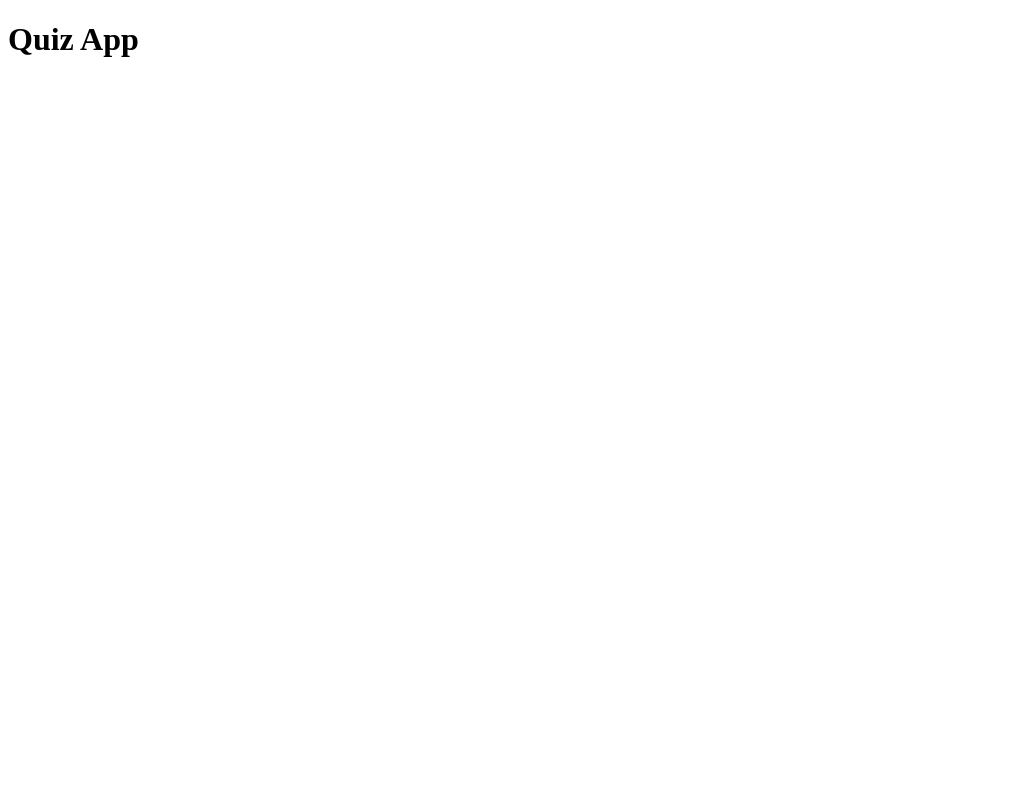
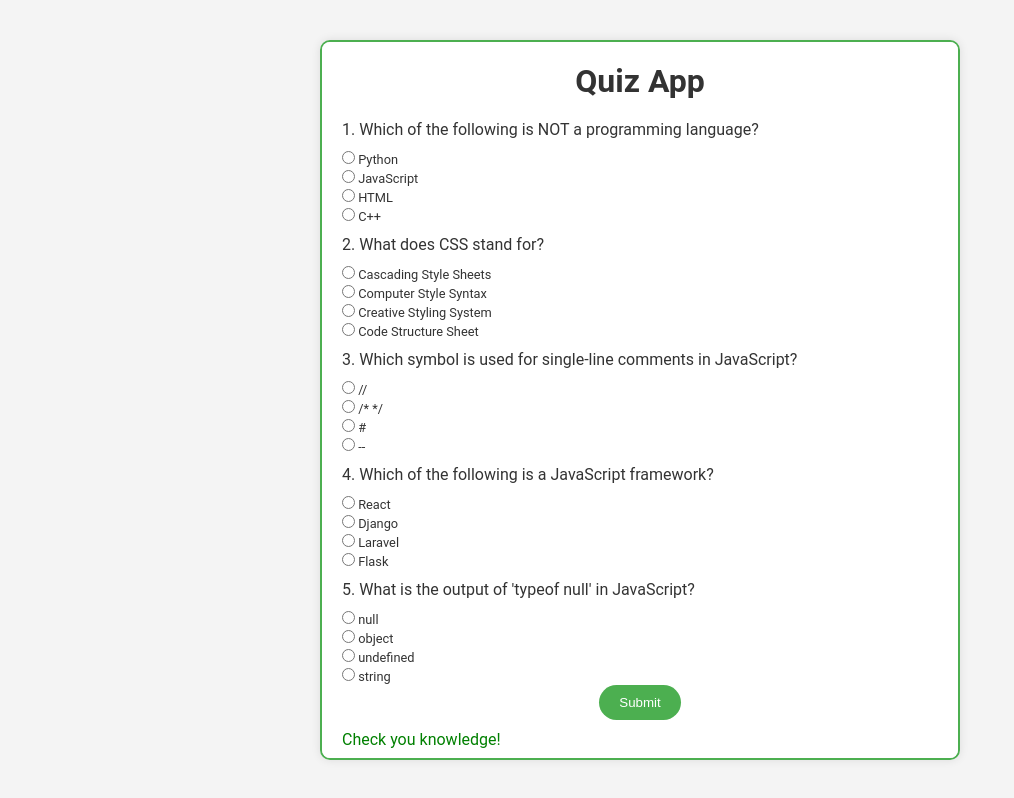
Before and after one commit to Ahiisivi/QuizApp, a plain HTML site: page index.html in a window 1280 px wide. Shown: the whole page, without its empty margins (0-1014 px from the left). Drawn offline with Linux system fonts and the light colour scheme.

Commit message:
Ready version 1

```diff
--- a/index.html
+++ b/index.html
@@ -3,10 +3,20 @@
   <head>
     <meta charset="UTF-8" />
     <meta name="viewport" content="width=device-width, initial-scale=1.0" />
-    <script src="script.js"></script>
+    <link rel="stylesheet" href="style.css" />
     <title>Document</title>
   </head>
+
   <body>
-    <h1>Quiz App</h1>
+    <main>
+      <div class="quiz-set">
+        <h1>Quiz App</h1>
+        <form action="" id="quiz">
+          <button id="submit-quiz">Submit</button>
+          <p id="results">Check you knowledge!</p>
+        </form>
+      </div>
+    </main>
+    <script src="script.js"></script>
   </body>
 </html>
--- /dev/null
+++ b/questions.json
@@ -0,0 +1,32 @@
+[
+    {
+      "question": "Which of the following is NOT a programming language?",
+      "options": ["Python", "JavaScript", "HTML", "C++"],
+      "answer": "HTML"
+    },
+    {
+      "question": "What does CSS stand for?",
+      "options": [
+        "Cascading Style Sheets",
+        "Computer Style Syntax",
+        "Creative Styling System",
+        "Code Structure Sheet"
+      ],
+      "answer": "Cascading Style Sheets"
+    },
+    {
+      "question": "Which symbol is used for single-line comments in JavaScript?",
+      "options": ["//", "/* */", "#", "--"],
+      "answer": "//"
+    },
+    {
+      "question": "Which of the following is a JavaScript framework?",
+      "options": ["React", "Django", "Laravel", "Flask"],
+      "answer": "React"
+    },
+    {
+      "question": "What is the output of 'typeof null' in JavaScript?",
+      "options": ["null", "object", "undefined", "string"],
+      "answer": "object"
+    }
+  ]
--- a/script.js
+++ b/script.js
@@ -1 +1,53 @@
-alert('Hello, World!');
+document.addEventListener("DOMContentLoaded", () => {
+    const quizForm = document.getElementById("quiz");
+    const submitButton = document.getElementById("submit-quiz");
+    const results = document.getElementById("results");
+
+    fetch("questions.json")
+      .then(response => response.json()) // Converts the response to a JavaScript object
+      .then(questions => {
+        questions.forEach((q, index) => {
+          const questionsDiv = document.createElement("div"); // Creates a div element for the question
+          questionsDiv.classList.add("question"); // Adds a CSS class
+          questionsDiv.innerHTML = `
+            <p>${index + 1}. ${q.question}</p>
+            ${q.options.map(option => `
+              <label>
+                <input type="radio" name="question${index}" value="${option}">
+                ${option}
+              </label><br>
+            `).join("")}
+          `; // Creates radio buttons for the options
+          quizForm.appendChild(questionsDiv); // Appends the question to the form
+        });
+
+        // Move submit button to the end of the form
+        quizForm.appendChild(submitButton);
+        quizForm.appendChild(results);
+
+        submitButton.addEventListener("click", (event) => {
+          event.preventDefault(); // Prevents the form from refreshing
+
+          let score = 0;
+          let empty = false;
+
+          questions.forEach((q, index) => {
+            const selectedOption = document.querySelector(`input[name="question${index}"]:checked`);
+            if (!selectedOption) {
+              empty = true;
+              return;
+            }
+            if (selectedOption.value === q.answer) {
+              score += 1;
+            }
+          });
+
+          if (empty) {
+            results.innerHTML = "Please answer all questions";
+          } else {
+            results.innerHTML = `You scored ${score} out of ${questions.length}`;
+          }
+        });
+      })
+      .catch(error => console.error("Error fetching questions", error));
+  });
--- a/style.css
+++ b/style.css
@@ -8,3 +8,65 @@ body {
     font-family: 'Roboto', sans-serif;
     background-color: #f4f4f4;
 }
+
+main {
+    display: flex;
+    justify-content: center;
+    align-items: center;
+    height: 100vh;
+}
+
+h1 {
+    text-align: center;
+    margin-bottom: 20px;
+    display: block;
+}
+
+#results {
+    color: green;
+}
+
+#submit-quiz {
+    border-radius: 30px;
+    padding: 10px 20px;
+    background-color: #4CAF50;
+    color: white;
+    border: none;
+    cursor: pointer;
+    margin:auto;
+    display: block;
+}
+
+#submit-quiz:hover {
+    background-color: #45a049;
+}
+
+.quiz-set {
+    padding: 20px;
+    background-color: white;
+    border-radius: 10px;
+    box-shadow: 0 0 10px rgba(0, 0, 0, 0.1);
+    color: #333;
+    border: 2px solid #4CAF50;
+    width: 50%;
+    height: 90vh;
+    overflow-y: auto;
+
+}
+
+.quiz-set p {
+    margin: 10px 0;
+    font-size: 1em;
+}
+
+label {
+    color: #333;
+    font-size: 0.8em;
+}
+
+@media only screen and (max-width: 768px) {
+    .quiz-set {
+        width: 100vw;
+        height: 100vh;
+    }
+}
```
